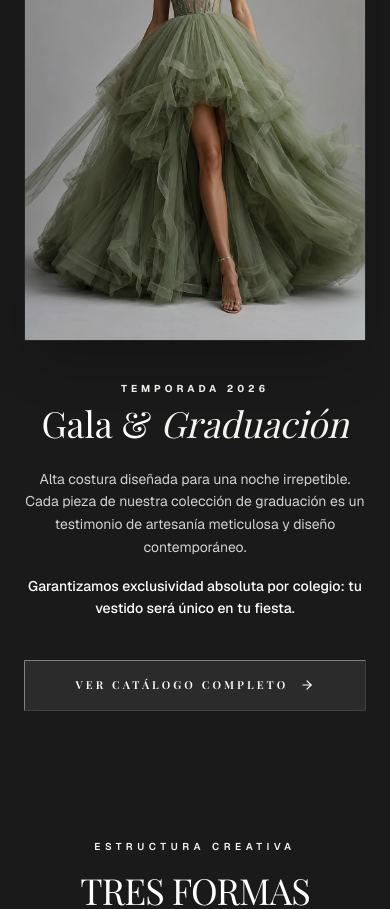
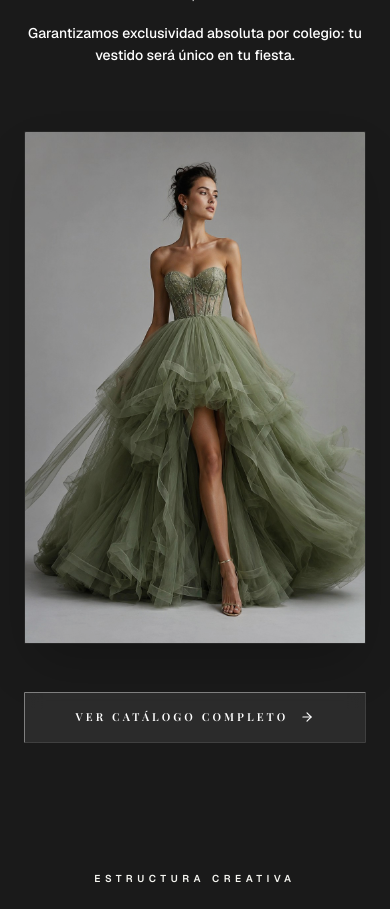
Before and after one commit to Gaz-Style/elena-atelier, a Next.js app: page / in a window 390 px wide. Shown: the part 1160-2069 px from the top of the page. Built offline with nearby package versions, Linux system fonts and the light colour scheme; a web font is replaced by a local one.

Commit message:
UI: Reorder mobile layout to place image between text and CTA

```diff
--- a/src/app/page.tsx
+++ b/src/app/page.tsx
@@ -23,7 +23,7 @@ export default function Home() {
         <div className="max-w-6xl mx-auto">
           <div className="grid lg:grid-cols-12 gap-10 lg:gap-12 items-center">
             {/* TEXT SIDE */}
-            <div className="lg:col-span-6 space-y-6 lg:space-y-8 text-center lg:text-left order-2 lg:order-1 lg:pr-8">
+            <div className="lg:col-span-6 space-y-6 lg:space-y-8 text-center lg:text-left order-1 lg:order-1 lg:pr-8">
               <div className="space-y-2 lg:space-y-3">
                 <span className="text-[10px] uppercase tracking-[0.4em] font-bold text-brand-sand block">Temporada 2026</span>
                 <h2 className="font-serif text-4xl md:text-6xl lg:text-7xl text-white leading-[1.1]">
@@ -38,10 +38,11 @@ export default function Home() {
                   Garantizamos exclusividad absoluta por colegio: tu vestido será único en tu fiesta.
                 </p>
               </div>
-              <div className="pt-4 lg:pt-6 w-full sm:w-auto flex justify-center lg:justify-start">
+              {/* DESKTOP CTA */}
+              <div className="hidden lg:flex pt-6 w-full justify-start">
                 <Link
                   href="/graduacion"
-                  className="inline-flex items-center justify-center gap-3 border border-white/20 border-t-white/40 border-l-white/40 border-b-white/10 border-r-white/10 text-white font-serif text-[11px] uppercase tracking-[0.28em] font-semibold bg-white/[0.08] backdrop-blur-[10px] px-8 py-4 md:px-10 md:py-5 transition-all duration-[600ms] ease-[cubic-bezier(0.16,1,0.3,1)] hover:bg-[#f5f2eb]/90 hover:text-[#121212] hover:border-[#f5f2eb] hover:shadow-[0_0_24px_rgba(255,255,255,0.12)] rounded-[1px] w-full sm:w-auto text-center whitespace-nowrap"
+                  className="inline-flex items-center justify-center gap-3 border border-white/20 border-t-white/40 border-l-white/40 border-b-white/10 border-r-white/10 text-white font-serif text-[11px] uppercase tracking-[0.28em] font-semibold bg-white/[0.08] backdrop-blur-[10px] px-10 py-5 transition-all duration-[600ms] ease-[cubic-bezier(0.16,1,0.3,1)] hover:bg-[#f5f2eb]/90 hover:text-[#121212] hover:border-[#f5f2eb] hover:shadow-[0_0_24px_rgba(255,255,255,0.12)] rounded-[1px] whitespace-nowrap"
                 >
                   Ver Catálogo Completo
                   <ArrowRight className="w-3.5 h-3.5 transition-transform duration-[600ms] ease-[cubic-bezier(0.16,1,0.3,1)] group-hover:translate-x-1 flex-shrink-0" />
@@ -50,12 +51,23 @@ export default function Home() {
             </div>
 
             {/* IMAGE SIDE */}
-            <Link href="/graduacion" className="group lg:col-span-6 relative rounded-sm overflow-hidden shadow-2xl border border-white/5 hover:border-white/20 transition-all duration-700 aspect-[3/4.5] order-1 lg:order-2 block">
+            <Link href="/graduacion" className="group lg:col-span-6 relative rounded-sm overflow-hidden shadow-2xl border border-white/5 hover:border-white/20 transition-all duration-700 aspect-[3/4.5] order-2 lg:order-2 block">
               <div className="absolute inset-0 bg-black/10 group-hover:bg-transparent transition-colors duration-700 z-10 pointer-events-none" />
               <div className="absolute inset-0 w-full h-full group-hover:scale-[1.03] transition-transform duration-[2000ms] ease-out">
                 <ImageRotator images={fiestaCarouselImages} interval={5000} />
               </div>
             </Link>
+
+            {/* MOBILE CTA */}
+            <div className="lg:hidden flex w-full justify-center order-3 pt-2">
+              <Link
+                href="/graduacion"
+                className="inline-flex items-center justify-center gap-3 border border-white/20 border-t-white/40 border-l-white/40 border-b-white/10 border-r-white/10 text-white font-serif text-[11px] uppercase tracking-[0.28em] font-semibold bg-white/[0.08] backdrop-blur-[10px] px-8 py-4 transition-all duration-[600ms] ease-[cubic-bezier(0.16,1,0.3,1)] hover:bg-[#f5f2eb]/90 hover:text-[#121212] hover:border-[#f5f2eb] hover:shadow-[0_0_24px_rgba(255,255,255,0.12)] rounded-[1px] w-full text-center whitespace-nowrap"
+              >
+                Ver Catálogo Completo
+                <ArrowRight className="w-3.5 h-3.5 transition-transform duration-[600ms] ease-[cubic-bezier(0.16,1,0.3,1)] group-hover:translate-x-1 flex-shrink-0" />
+              </Link>
+            </div>
           </div>
         </div>
       </section>
```
